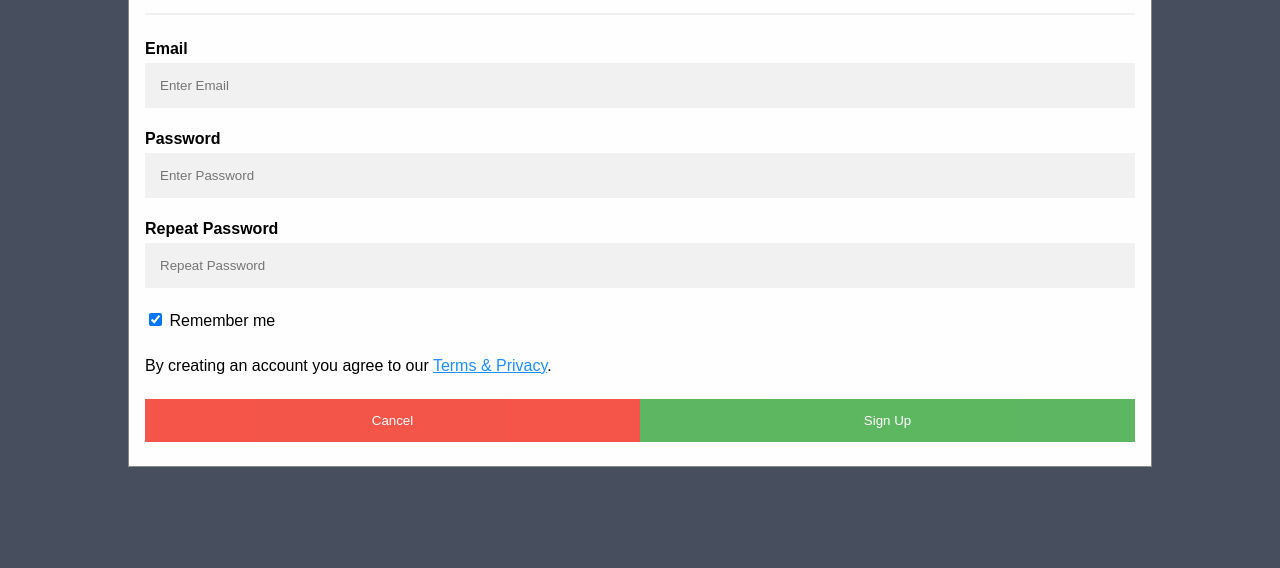
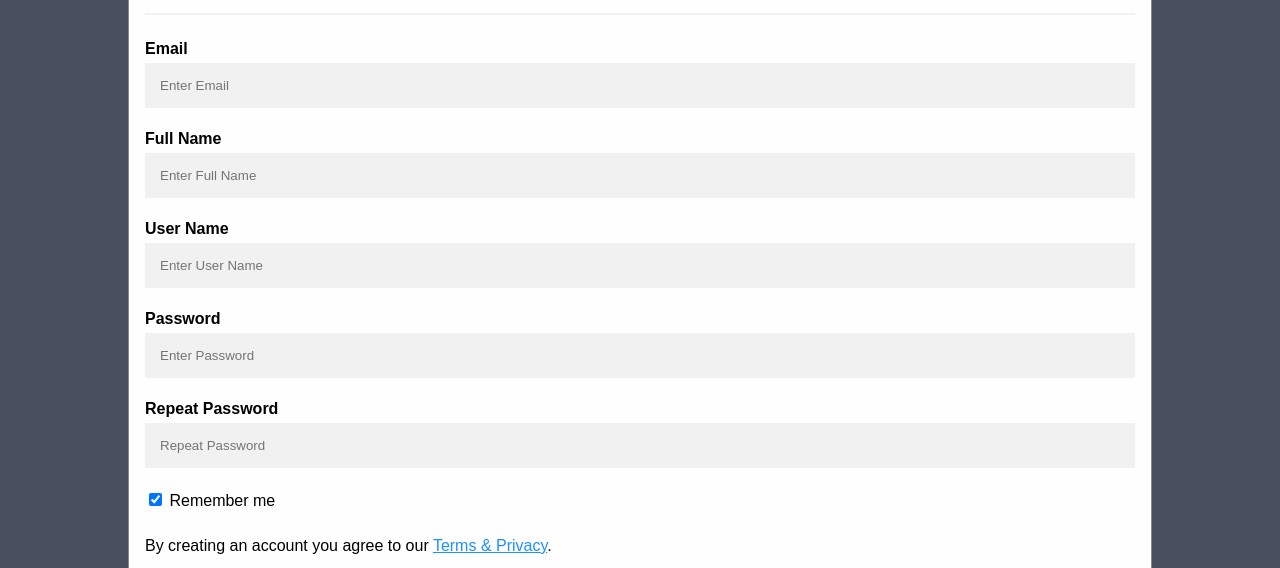
Before and after one commit to alexshin0523/split, a plain HTML site: page src/signup.html in a window 1280 px wide. Both pictures are taken after a click on the button "Sign Up". Shown: the part 232-800 px from the top of the page. Drawn offline with Linux system fonts and the light colour scheme.

Commit message:
Updated sign in document with name and username.

```diff
--- a/src/signup.html
+++ b/src/signup.html
@@ -127,6 +127,12 @@ hr {
       <label for="email"><b>Email</b></label>
       <input type="text" placeholder="Enter Email" name="email" required>
 
+	  <label for="fullname"><b>Full Name</b></label>
+      <input type="text" placeholder="Enter Full Name" name="fullname" required>
+
+	  <label for="username"><b>User Name</b></label>
+      <input type="text" placeholder="Enter User Name" name="username" required>
+
       <label for="psw"><b>Password</b></label>
       <input type="password" placeholder="Enter Password" name="psw" required>
 
```
